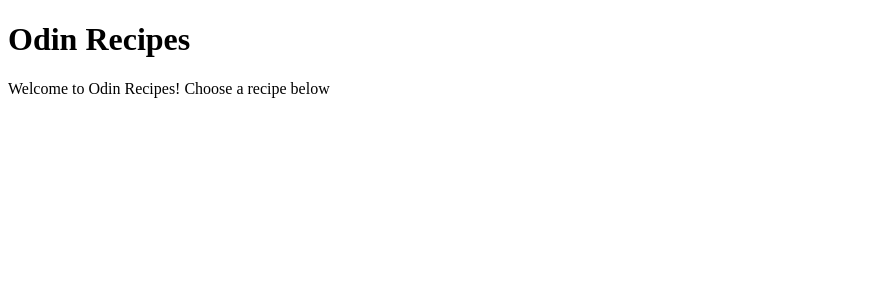
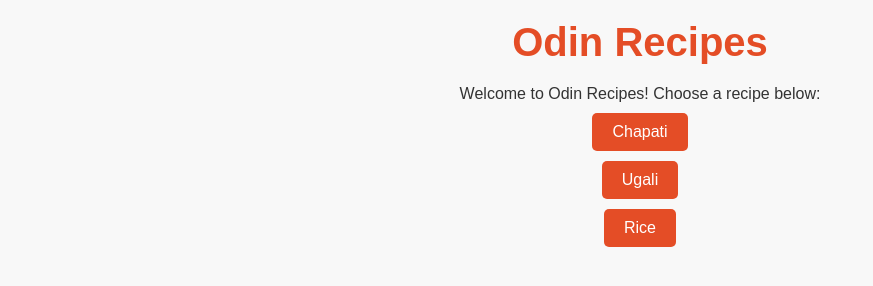
Before and after one commit to joek-yo/odin-recipes, a plain HTML site: page index.html in a window 1280 px wide. Shown: the whole page, without its empty margins (0-873 px from the left). Drawn offline with Linux system fonts and the light colour scheme.

Commit message:
Styled index page with modern layout and colors

```diff
--- a/index.html
+++ b/index.html
@@ -4,9 +4,16 @@
     <meta charset="UTF-8">
     <meta name="viewport" content="width=device-width, initial-scale=1.0">
     <title>Odin Recipes</title>
+    <link rel="stylesheet" href="styles.css">
 </head>
 <body>
     <h1>Odin Recipes</h1>
-    <p>Welcome to Odin Recipes! Choose a recipe below</p>
+    <p>Welcome to Odin Recipes! Choose a recipe below:</p>
+
+    <ul class="recipe-links">
+        <li><a href="recipes/chapati.html">Chapati</a></li>
+        <li><a href="recipes/ugali.html">Ugali</a></li>
+        <li><a href="recipes/rice.html">Rice</a></li>
+    </ul>
 </body>
 </html>
--- /dev/null
+++ b/styles.css
@@ -0,0 +1,46 @@
+/* Reset default margin and padding */
+*{
+  margin: 0;
+  padding: 0;
+  box-sizing: border-box;
+  font-family: arial, sans-serif;
+}
+
+/* Body styling */
+body {
+  background-color: #f8f8f8;
+  color: #333;
+  text-align: center;
+  padding: 20px;
+}
+
+/* Main heading */
+h1 {
+  font-size: 2.5rem;
+  color: #e44d26;
+  margin-bottom: 20px;
+}
+
+/* Recipe links */
+.recipe-links {
+  list-style: none;
+  padding: 0;
+}
+
+.recipe-links li {
+  margin: 10px 0;
+}
+
+.recipe-links a {
+  text-decoration: none;
+  background-color: #e44d26;
+  color: white;
+  padding: 10px 20px;
+  border-radius: 5px;
+  display: inline-block;
+  transition: background 0.3s;
+}
+
+.recipe-links a:hover {
+  background-color: #d43f1d;
+}
```
